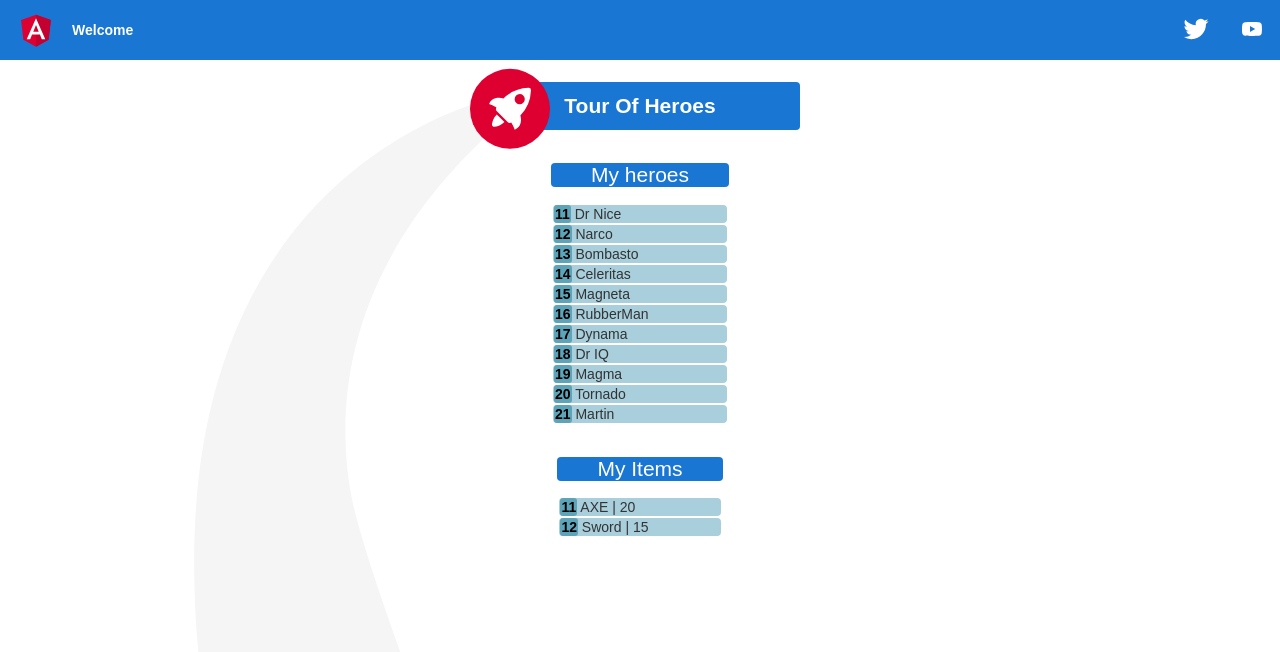
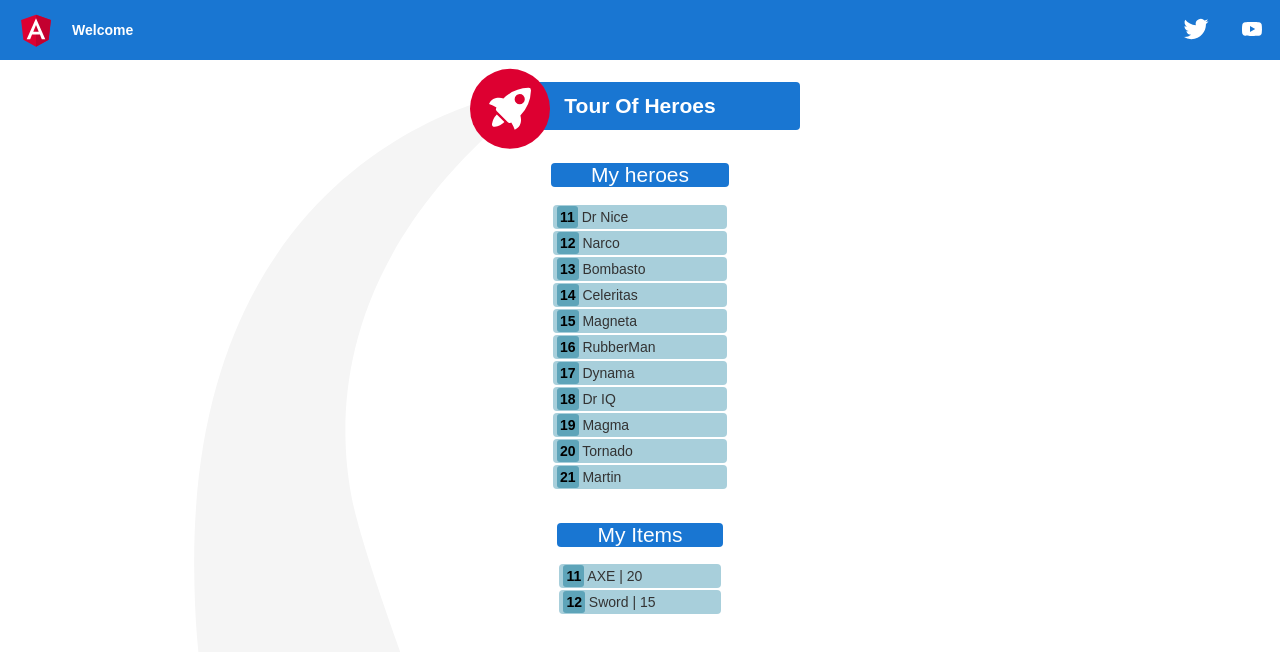
Before and after one commit to MartinKrause21/ToH, an Angular app: page / in a window 1280 px wide. Shown: the top 652 px of the page. Built offline with nearby package versions, Linux system fonts and the light colour scheme.

Commit message:
Changed css details

```diff
--- a/src/app/heroes/heroes.component.css
+++ b/src/app/heroes/heroes.component.css
@@ -28,7 +28,7 @@ span {
 span.badge {
     border-color: blue;
     background-color: rgb(94, 164, 185);
-    padding: 1px;
+    padding: 3px;
     border-radius: 3px;
 }
 
@@ -38,7 +38,7 @@ li.selected span.badge {
     color: white;
     border-color: blue;
     background-color: rgb(218, 32, 41);
-    padding: 1px;
+    padding: 4px;
 }
 
 label {
@@ -66,7 +66,7 @@ li {
     border-radius: 4px;
     background-color:rgb(168, 207, 219) ;
     margin: 2px;
-    padding: 1px;
+    padding: 4px;
     list-style-type: none;
 }
 
@@ -75,7 +75,7 @@ li.selected {
     border-radius: 4px;
     background-color:#1976d2;
     margin: 2px;
-    padding: 1px;
+    padding: 4px;
     list-style-type: none;
     box-shadow: inset 0 -3em 3em rgba(0,0,0,0.1),
     0 0  0 2px rgb(255,255,255),
--- a/src/app/items/items.component.css
+++ b/src/app/items/items.component.css
@@ -25,7 +25,7 @@ span {
 span.badge {
     border-color: blue;
     background-color: rgb(94, 164, 185);
-    padding: 1px;
+    padding: 3px;
     border-radius: 3px;
 }
 
@@ -57,7 +57,7 @@ li {
     border-radius: 4px;
     background-color:rgb(168, 207, 219) ;
     margin: 2px;
-    padding: 1px;
+    padding: 4px;
     list-style-type: none;
     text-align: start;
 }
@@ -67,7 +67,7 @@ li.selected span.badge {
     border-radius: 3px;
     color: white;
     background-color: rgb(218, 32, 41);
-    padding: 1px;
+    padding: 4px;
 }
 
 li.selected {
@@ -75,7 +75,7 @@ li.selected {
     border-radius: 4px;
     background-color:#1976d2;
     margin: 2px;
-    padding: 1px;
+    padding: 4px;
     list-style-type: none;
     box-shadow: inset 0 -3em 3em rgba(0,0,0,0.1),
     0 0  0 2px rgb(255,255,255),
```
